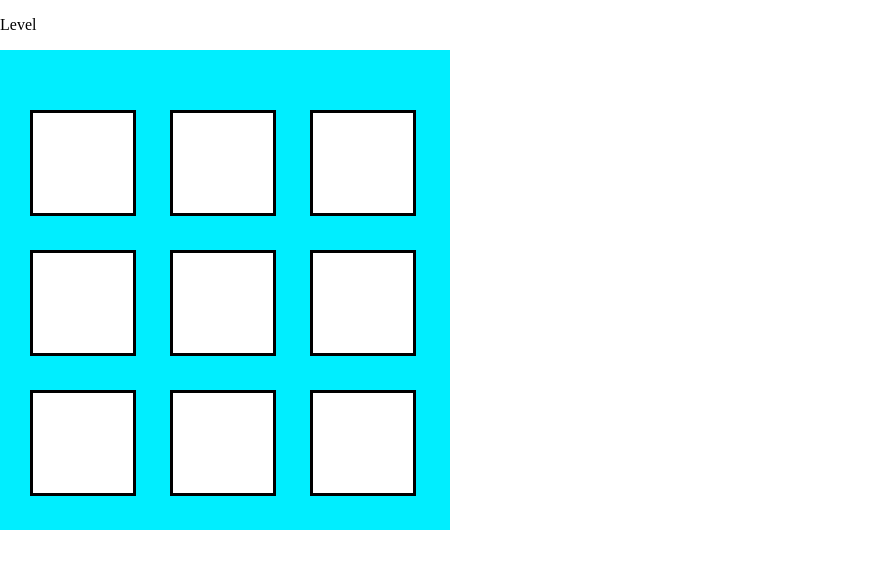
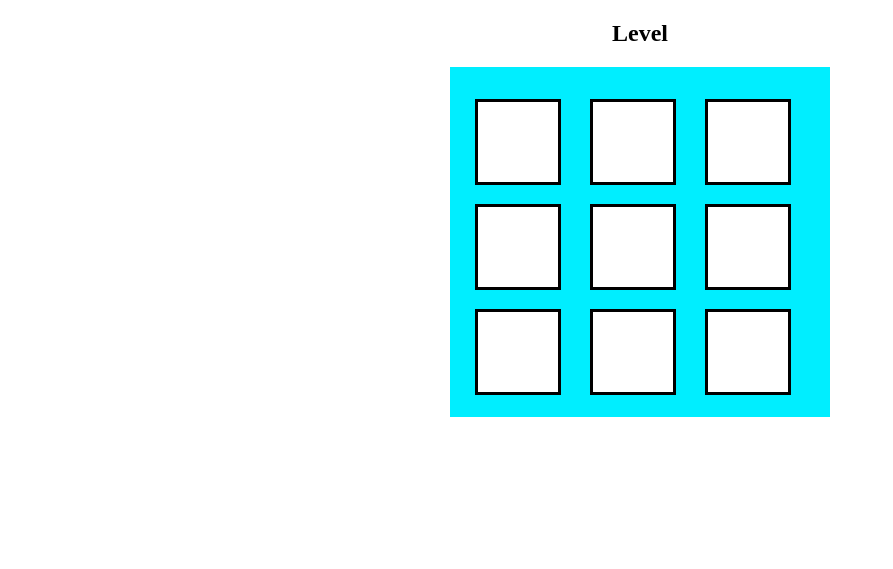
Before and after one commit to IshikawaMasato/visiontraining_2023, a Flask app: template templates/ref_game/ref_game_main.html in a window 1280 px wide. Shown: the part 121-690 px from the top of the page, without its empty margins (0-893 px from the left). Run offline with Flask 3, Linux system fonts and the light colour scheme; the template is opened without the code that fills it, so the values that code supplies are empty.

Commit message:
[Update]中央揃え＆レベル欄追加 [issue #14] - ref_game_main.html 	- レベル欄を追加 - ref_game_main.css 	- .level を中央揃え 	- .main を中央揃え＆大きさの調整

```diff
--- a/static/css/ref_game_main.css
+++ b/static/css/ref_game_main.css
@@ -1,23 +1,27 @@
 @charset "utf-8";
+
+.level {
+    text-align: center;
+    font-weight: bold;
+}
 
 .main {
     background: #00eeff;
-    width: 450px;
-    height: 480px;
+    width: 380px;
+    height: 350px;
     display: flex;
-}
-
-.sub {
-    margin: auto;
+    margin: 0 auto;
+    /* justify-content: center; */
+    align-items: center;
 }
 
 #button1, #button2, #button3, #button4, #button5, #button6, #button7, #button8, #button9 {
     display: inline-block;
-    width: 80px;
-    height: 80px;
+    width: 60px;
+    height: 60px;
     padding: 10px 10px;
-    margin-left: 30px;
-    margin-top: 30px;
+    margin-left: 25px;
+    margin-top: 15px;
     background-color: #ffffff;
     border-color: #000000;
     border-style: solid;
--- a/templates/ref_game/ref_game_main.html
+++ b/templates/ref_game/ref_game_main.html
@@ -41,7 +41,7 @@
         </script>
     </header>
 
-    <p>Level</p>
+    <h2 class="level">Level</h2>
     <div class="main">
       <div class="sub">
         <div id="button1"></div>
```
